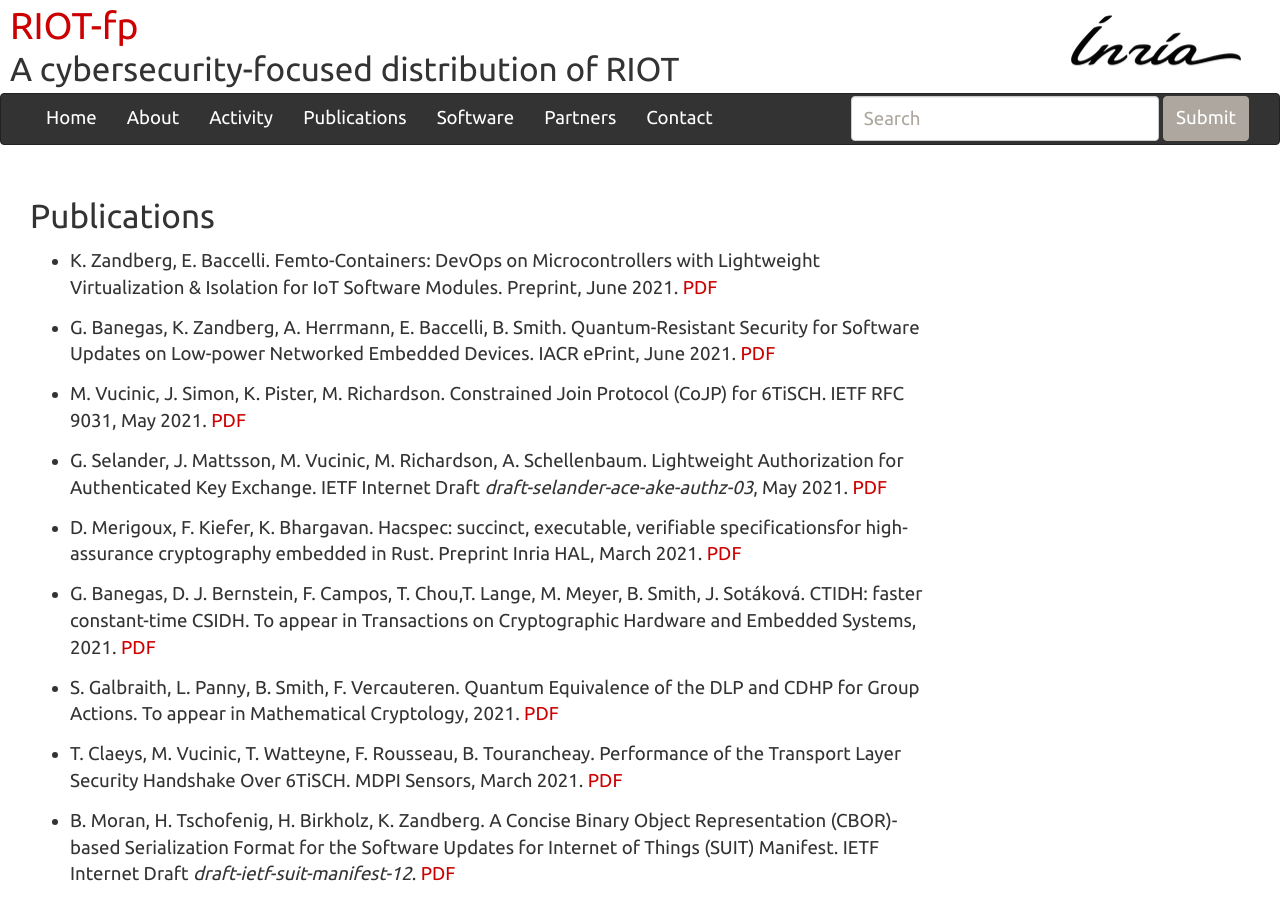
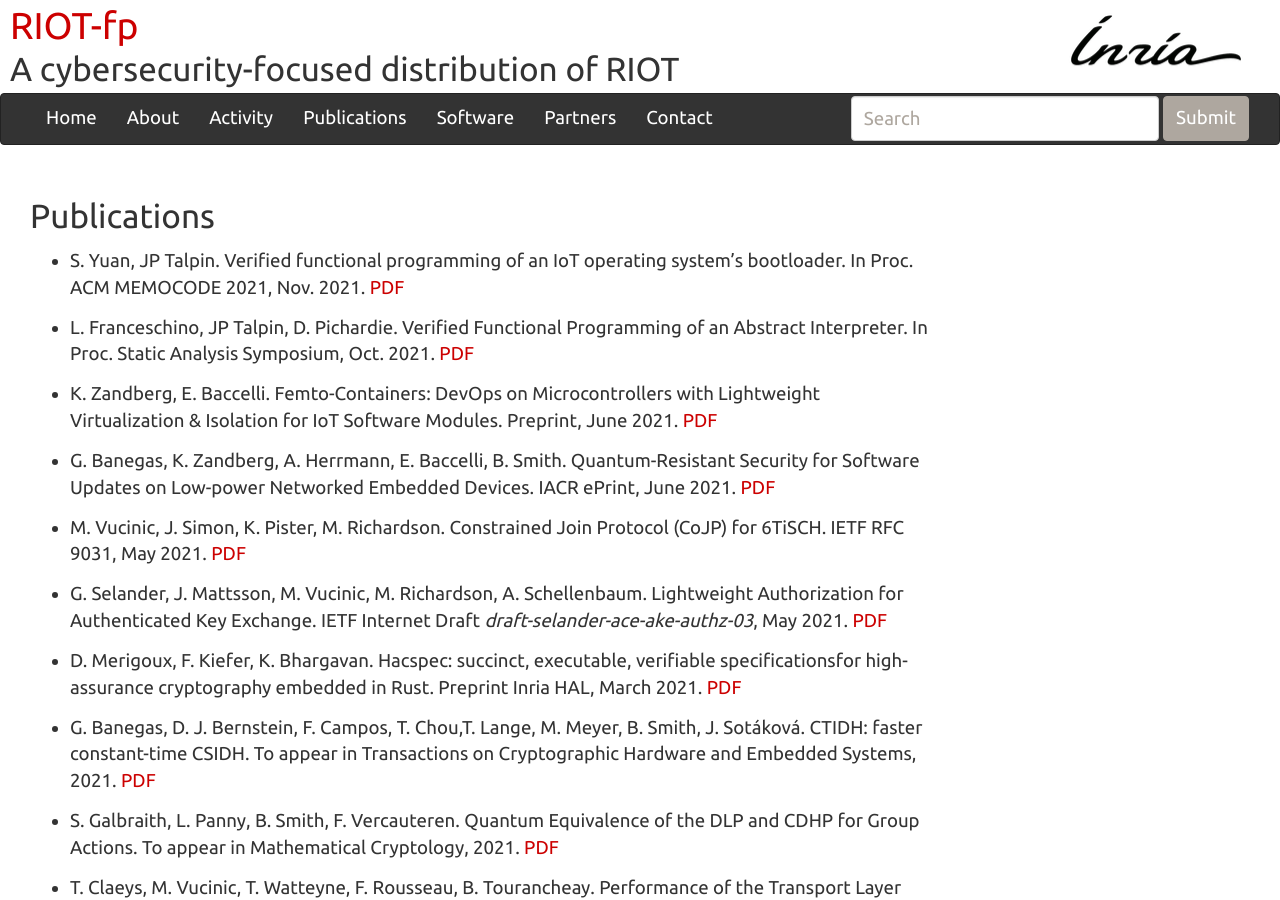
Before and after one commit to future-proof-iot/RIOT-fp, a Jekyll site: the page built from publications.md, in a window 1280 px wide and 900 px high. Built offline with Jekyll 4.4.1, drawn with Linux system fonts in a browser that asks for light colours; nearby versions of some CDN libraries; our own code applies the rules of GitHub Pages for plain Markdown files.

Commit message:
publication added TEA publis  2021

```diff
--- a/publications.md
+++ b/publications.md
@@ -1,4 +1,9 @@
 ## Publications
+
+- S. Yuan, JP Talpin. Verified functional programming of an IoT operating system's bootloader. In Proc. ACM MEMOCODE 2021, Nov. 2021. [PDF](https://hal.inria.fr/hal-03343002/document)
+
+- L. Franceschino, JP Talpin, D. Pichardie. Verified Functional Programming of an
+Abstract Interpreter. In Proc. Static Analysis Symposium, Oct. 2021. [PDF](https://hal.inria.fr/hal-03342997/document)
 
 - K. Zandberg, E. Baccelli. Femto-Containers: DevOps on Microcontrollers with Lightweight Virtualization & Isolation for IoT Software Modules. Preprint, June 2021. [PDF](https://arxiv.org/pdf/2106.12553.pdf)
 
```
